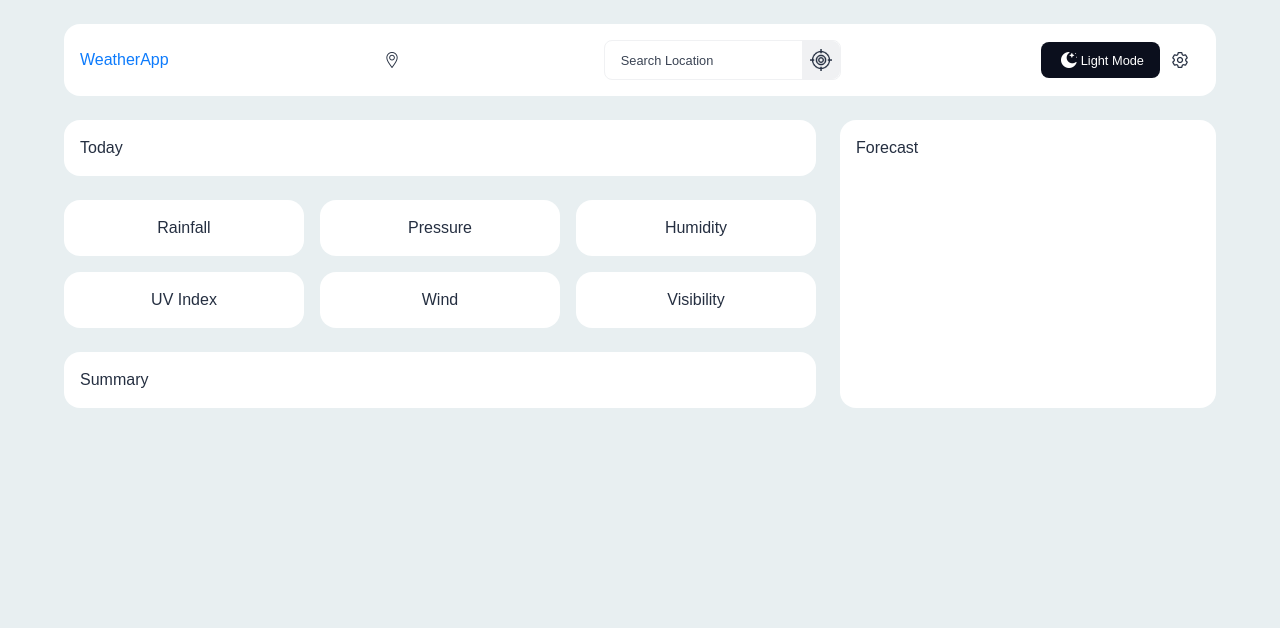
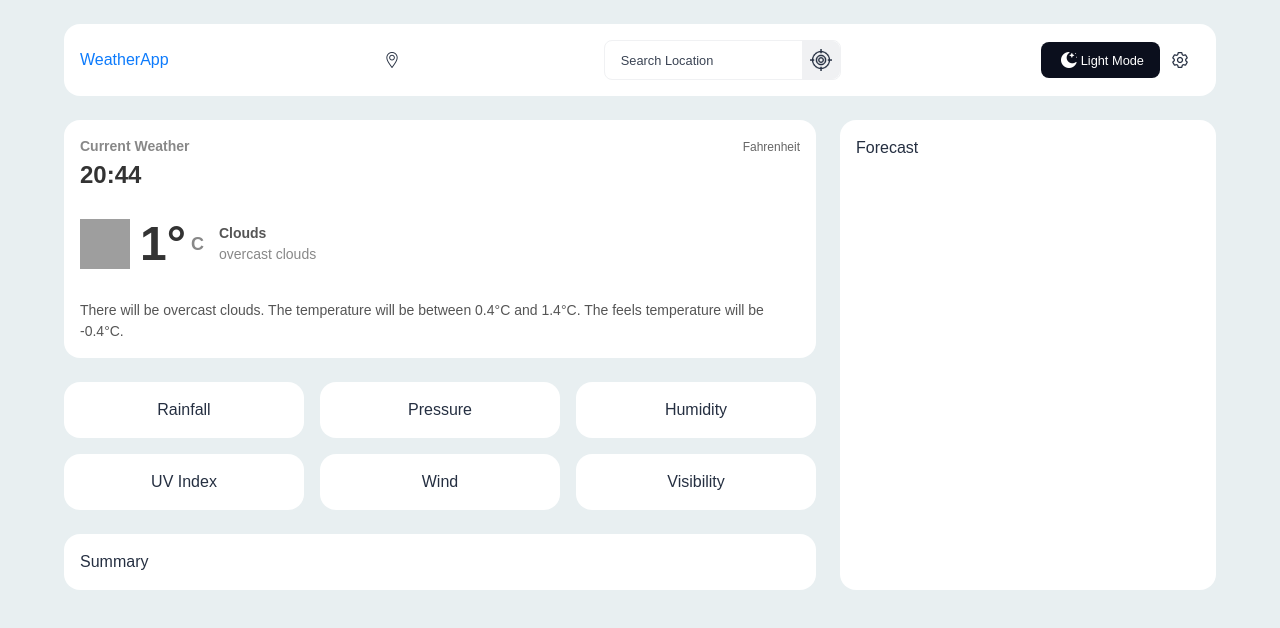
Before and after one commit to dominikszewczyk/React-Weather-App, a React (Vite) app: page / in a window 1280 px wide. Shown: the top 628 px of the page. Built offline with nearby package versions, Linux system fonts and the light colour scheme; no server answers; grey boxes are pictures that could not be loaded.

Commit message:
Data and component Current

```diff
--- /dev/null
+++ b/public/data.json
@@ -0,0 +1,46 @@
+{
+    "coord": {
+        "lon": 20.1208,
+        "lat": 49.9825
+    },
+    "weather": [
+        {
+            "id": 804,
+            "main": "Clouds",
+            "description": "overcast clouds",
+            "icon": "04n"
+        }
+    ],
+    "base": "stations",
+    "main": {
+        "temp": 274.13,
+        "feels_like": 272.77,
+        "temp_min": 273.57,
+        "temp_max": 274.57,
+        "pressure": 1030,
+        "humidity": 94,
+        "sea_level": 1030,
+        "grnd_level": 997
+    },
+    "visibility": 10000,
+    "wind": {
+        "speed": 1.34,
+        "deg": 242,
+        "gust": 1.31
+    },
+    "clouds": {
+        "all": 93
+    },
+    "dt": 1731444243,
+    "sys": {
+        "type": 2,
+        "id": 2017012,
+        "country": "PL",
+        "sunrise": 1731390470,
+        "sunset": 1731423584
+    },
+    "timezone": 3600,
+    "id": 7535494,
+    "name": "Tomaszkowice",
+    "cod": 200
+}
--- a/src/components/Current/Current.jsx
+++ b/src/components/Current/Current.jsx
@@ -1,11 +1,57 @@
+import PropTypes from 'prop-types'
+import { useState } from 'react'
+
 import Box from '../Box/Box'
+
+import { convertCelsiusToFahrenhite } from '../../utils/convertTemperatures'
 
 import './Current.style.scss'
 
-export default function Current() {
+export default function Current({ currentWeatherData }) {
+    const [isFahrenhite, setIsFahrenhite] = useState(false);
+
+    const temperatureUnit = isFahrenhite ? "F" : "C";
+    const currentDate = `${currentWeatherData?.dt.getHours().toString().padStart(2, '0')}:${currentWeatherData?.dt.getMinutes().toString().padStart(2, '0')}`;
+    const currentTemp = isFahrenhite ? convertCelsiusToFahrenhite(currentWeatherData?.main.temp) : currentWeatherData?.main.temp;
+    const currentTempMin = isFahrenhite ? convertCelsiusToFahrenhite(currentWeatherData?.main.temp_min) : currentWeatherData?.main.temp_min;
+    const currentTempMax = isFahrenhite ? convertCelsiusToFahrenhite(currentWeatherData?.main.temp_max) : currentWeatherData?.main.temp_max;
+    const currentTempFeelsLike = isFahrenhite ? convertCelsiusToFahrenhite(currentWeatherData?.main.feels_like) : currentWeatherData?.main.feels_like;
+
+    const toggleTemperatureUnit = () => {
+        setIsFahrenhite(!isFahrenhite);
+    };
+
     return (
         <Box className="weather__current">
-            Today
+            <div className="current__header">
+                <div className="header__title">Current Weather</div>
+                <div className="header__toggle" onClick={toggleTemperatureUnit}>
+                    { isFahrenhite ? "Celsius" : "Fahrenheit" }
+                </div>
+            </div>
+            <div className="current__time">{ currentDate }</div>
+            <div className="current__content">
+                <div className="content__icon">
+                    <img src={`https://openweathermap.org/img/wn/${currentWeatherData?.weather[0].icon}@2x.png`} alt="Weather Icon" className="icon__img"/>
+                    <span className="icon__temperature">
+                        { currentTemp }°
+                    </span>
+                    <span className="icon__unit">{ temperatureUnit }</span>
+                </div>
+                <div className="current__details">
+                    <div className="details__description">{ currentWeatherData?.weather[0].main }</div>
+                    <div className="details__feels-like">{ currentWeatherData?.weather[0].description }</div>
+                </div>
+            </div>
+            <div className="current__summary">
+                There will be {currentWeatherData?.weather[0].description}.
+                The temperature will be between { currentTempMin }°{ temperatureUnit } and { currentTempMax }°{ temperatureUnit }.
+                The feels temperature will be { currentTempFeelsLike }°{ temperatureUnit }.
+            </div>
         </Box>
     )
 }
+
+Current.propTypes = {
+    currentWeatherData: PropTypes.object
+}
--- a/src/components/Current/Current.style.scss
+++ b/src/components/Current/Current.style.scss
@@ -5,3 +5,66 @@
 .weather__current {
     width: 100%;
 }
+
+.current {
+    &__header {
+        display: flex;
+        justify-content: space-between;
+        align-items: center;
+        font-size: 14px;
+        color: #888;
+        .header__title {
+            font-weight: bold;
+        }
+        .header__toggle {
+            font-size: 12px;
+            color: #666;
+            cursor: pointer;
+        }
+    }
+    &__time {
+        font-size: 24px;
+        font-weight: bold;
+        color: #333;
+    }
+    &__content {
+        display: flex;
+        align-items: center;
+        margin-top: 15px;
+        .content__icon {
+            display: flex;
+            align-items: center;
+            font-size: 48px;
+            font-weight: bold;
+            color: #333;
+            .icon__img {
+                width: 50px;
+                height: 50px;
+                margin-right: 10px;
+            }
+            .icon__temperature {
+                margin-right: 5px;
+            }
+            .icon__unit {
+                font-size: 18px;
+                color: #888;
+            }
+        }
+    }
+    &__details {
+        margin-left: 15px;
+        font-size: 14px;
+        color: #555;
+        .details__description {
+            font-weight: bold;
+        }
+        .details__feels-like {
+            color: #888;
+        }
+    }
+    &__summary {
+        margin-top: 20px;
+        font-size: 14px;
+        color: #555;
+    }
+}
--- a/src/components/ImageIcon/ImageIcon.jsx
+++ b/src/components/ImageIcon/ImageIcon.jsx
@@ -2,13 +2,14 @@ import PropTypes from 'prop-types'
 
 import { darkThemeName, lightThemeName } from '../../utils/constants'
 
-export default function ImageIcon({ className, src, alt, theme }) {
+export default function ImageIcon({ className, src, alt, theme, onClick }) {
     const finalSrc = theme === darkThemeName ? src.light : src.dark;
   return (
     <img
         className={className}
         src={finalSrc}
         alt={alt}
+        onClick={onClick}
     />
   )
 }
@@ -17,5 +18,6 @@ ImageIcon.propTypes = {
     className: PropTypes.string.isRequired,
     src: PropTypes.object.isRequired,
     alt: PropTypes.string.isRequired,
-    theme: PropTypes.oneOf([darkThemeName, lightThemeName]).isRequired
+    theme: PropTypes.oneOf([darkThemeName, lightThemeName]).isRequired,
+    onClick: PropTypes.func
 };
--- a/src/components/Navbar/Navbar.jsx
+++ b/src/components/Navbar/Navbar.jsx
@@ -1,5 +1,7 @@
 import { useState, useEffect } from 'react'
 import PropTypes from 'prop-types'
+
+import { convertKelvinToCelsius } from '../../utils/convertTemperatures'
 
 import useFetchData from '../../hooks/useFetchData'
 
@@ -17,8 +19,9 @@ import iconSettingDark from '../../assets/icon-settings-light.png'
 import iconGeolocationLight from '../../assets/icon-geolocation-dark.png'
 import iconGeolocationDark from '../../assets/icon-geolocation-light.png'
 
+import currentWeatherDataAPI from '/public/data.json'
 
-export default function Navbar({ onThemeToggle, currentTheme, location, requestGeolocation}) {
+export default function Navbar({ onThemeToggle, currentTheme, location, requestGeolocation, setCurrentWeatherData}) {
     const [locationName, setLocationName] = useState({country: '', city: ''});
 
     const locationURL = `https://nominatim.openstreetmap.org/reverse?lat=${location.latitude}&lon=${location.longitude}&format=json`;
@@ -32,6 +35,31 @@ export default function Navbar({ onThemeToggle, currentTheme, location, requestG
             });
         }
     }, [locationData, isLoadingLocationData, errorLocationData]);
+
+    useEffect(() => {
+        // const weatherDataURL = `${import.meta.env.VITE_OPEN_WEATHER_BASE_URL}/weather?lat=${location.latitude}&lon=${location.longitude}&appid=${import.meta.env.VITE_OPEN_WEATHER_API_KEY}`;
+        // console.log(weatherDataURL);
+
+        const convertedData = {
+            ...currentWeatherDataAPI,
+            dt: new Date(currentWeatherDataAPI.dt * 1000),
+            sys: {
+                ...currentWeatherDataAPI.sys,
+                sunrise: new Date(currentWeatherDataAPI.sys.sunrise * 1000),
+                sunset: new Date(currentWeatherDataAPI.sys.sunset * 1000),
+            },
+            main: {
+                ...currentWeatherDataAPI.main,
+                temp: convertKelvinToCelsius(currentWeatherDataAPI.main.temp),
+                feels_like: convertKelvinToCelsius(currentWeatherDataAPI.main.feels_like, 1),
+                temp_min: convertKelvinToCelsius(currentWeatherDataAPI.main.temp_min, 1),
+                temp_max: convertKelvinToCelsius(currentWeatherDataAPI.main.temp_max, 1),
+
+            }
+        }
+
+        setCurrentWeatherData(convertedData);
+    }, [setCurrentWeatherData]);
 
     return (
         <Box className="navbar">
@@ -92,5 +120,6 @@ Navbar.propTypes = {
         latitude: PropTypes.number,
         longitude: PropTypes.number
     }),
-    requestGeolocation: PropTypes.func.isRequired
+    requestGeolocation: PropTypes.func.isRequired,
+    setCurrentWeatherData: PropTypes.func.isRequired
 };
--- a/src/components/Weather/Weather.jsx
+++ b/src/components/Weather/Weather.jsx
@@ -3,6 +3,8 @@ import Current from '../Current/Current'
 import Details from '../Details/Details'
 import Summary from '../Summary/Summary'
 import Forecast from '../Forecast/Forecast'
+
+import { useState } from 'react'
 
 import useGeolocation from '../../hooks/useGeolocation'
 import useThemeDetector from '../../hooks/useThemeDetector'
@@ -14,6 +16,8 @@ import './Weather.style.scss'
 export default function Weather() {
     const [location, errorGeolocation, requestGeolocation] = useGeolocation();
     const [theme, toggleTheme] = useThemeDetector(null);
+
+    const [currentWeatherData, setCurrentWeatherData] = useState()
 
     return (
         <>
@@ -28,10 +32,11 @@ export default function Weather() {
                     currentTheme={theme}
                     location={location}
                     requestGeolocation={requestGeolocation}
+                    setCurrentWeatherData={setCurrentWeatherData}
                 />
 
                 <div className="weather__main">
-                    <Current />
+                    <Current currentWeatherData={currentWeatherData}/>
                     <Details />
                     <Summary />
                 </div>
--- /dev/null
+++ b/src/utils/convertTemperatures.jsx
@@ -0,0 +1,7 @@
+export const convertKelvinToCelsius = (kelvin, decimal = 0) => {
+    return (kelvin - 273.15).toFixed(decimal);
+};
+
+export const convertCelsiusToFahrenhite = (celsius, decimal = 0) => {
+    return ((celsius * 9/5) + 32).toFixed(decimal);
+};
```
